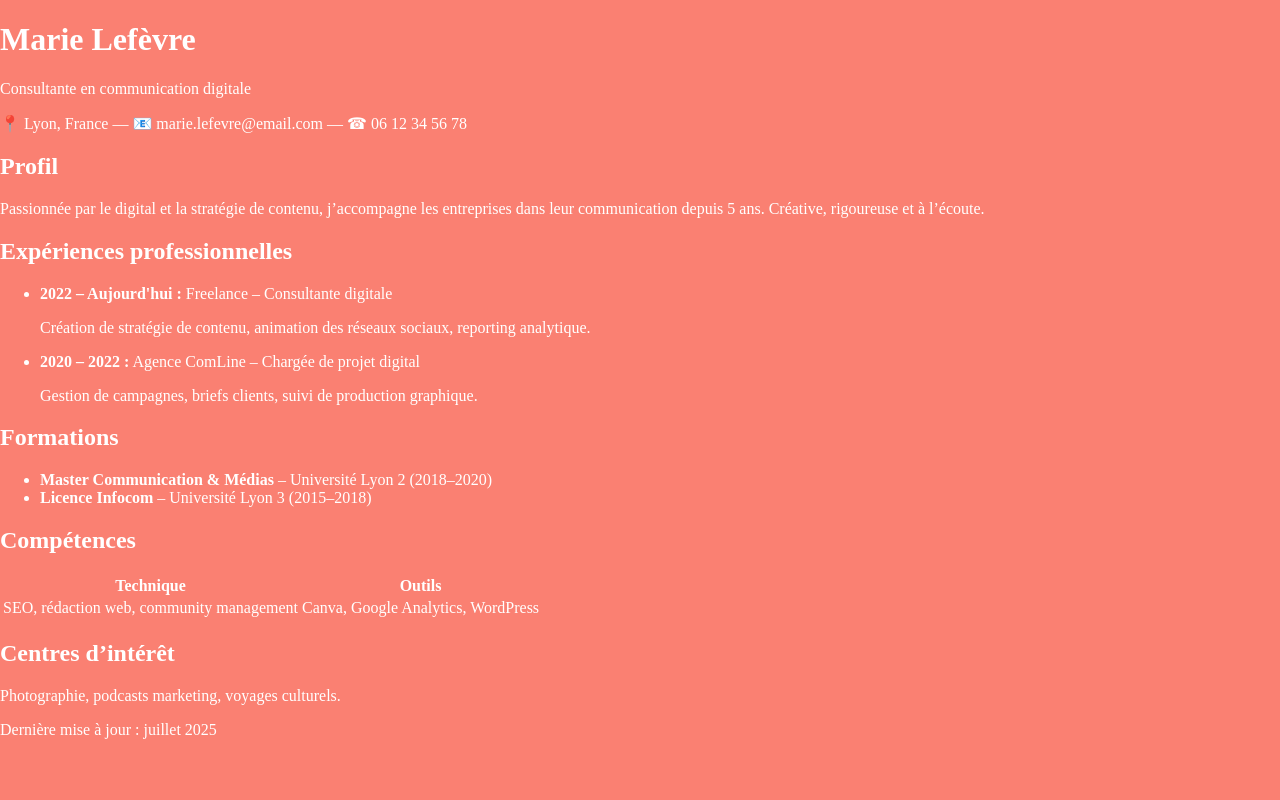
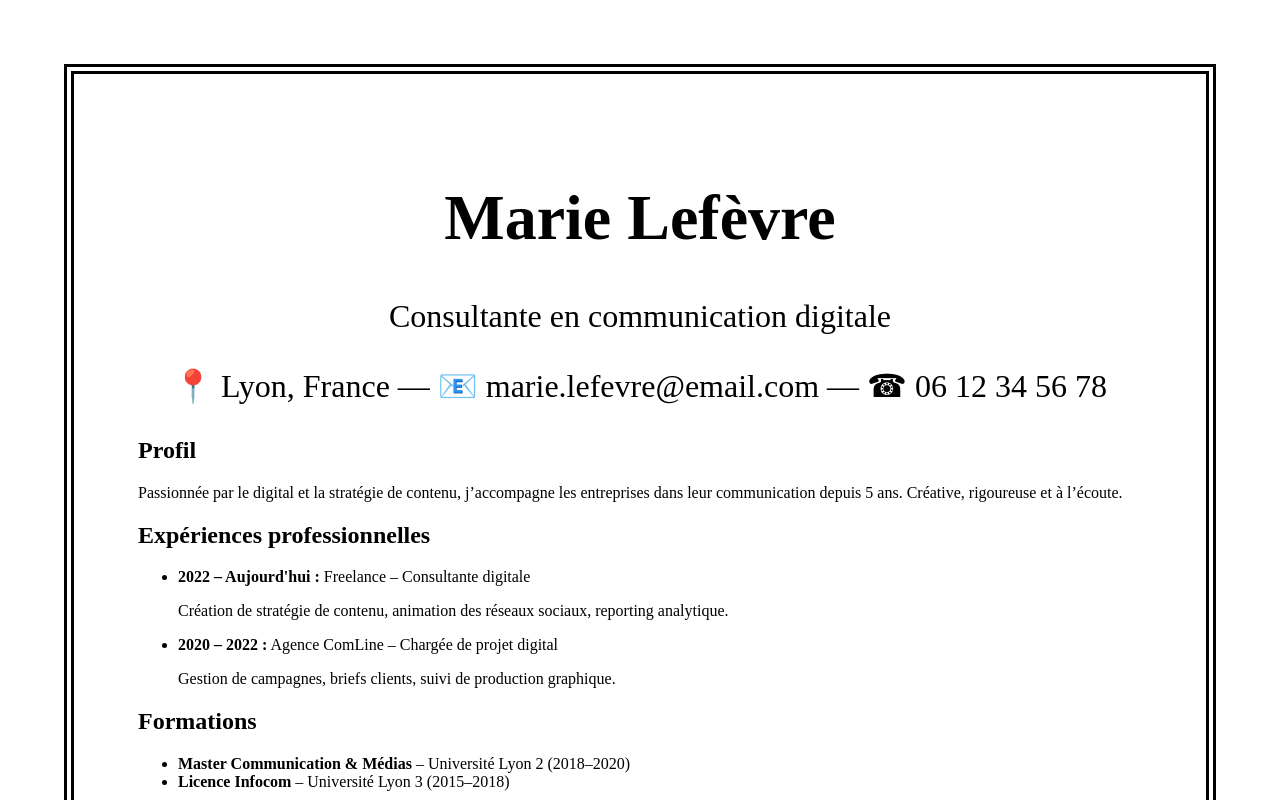
Before and after one commit to statafdev/css-cv, a plain HTML site: page index.html in a window 1280 px wide. Shown: the top 800 px of the page. Drawn offline with Linux system fonts and the light colour scheme.

Commit message:
Kahl's version

```diff
--- a/style.css
+++ b/style.css
@@ -1,6 +1,12 @@
 body {
-  background-color: salmon;
-  color: white;
-  padding: 0%;
-  margin: 0%;
+  background-color:white;
+  color: black;
+  padding: 5%;
+  margin: 5%;
+  border: 10px double black;
 }
+header {
+  text-align: center;
+  font-size: 2em;
+  margin-bottom: 20px;
+}
```
